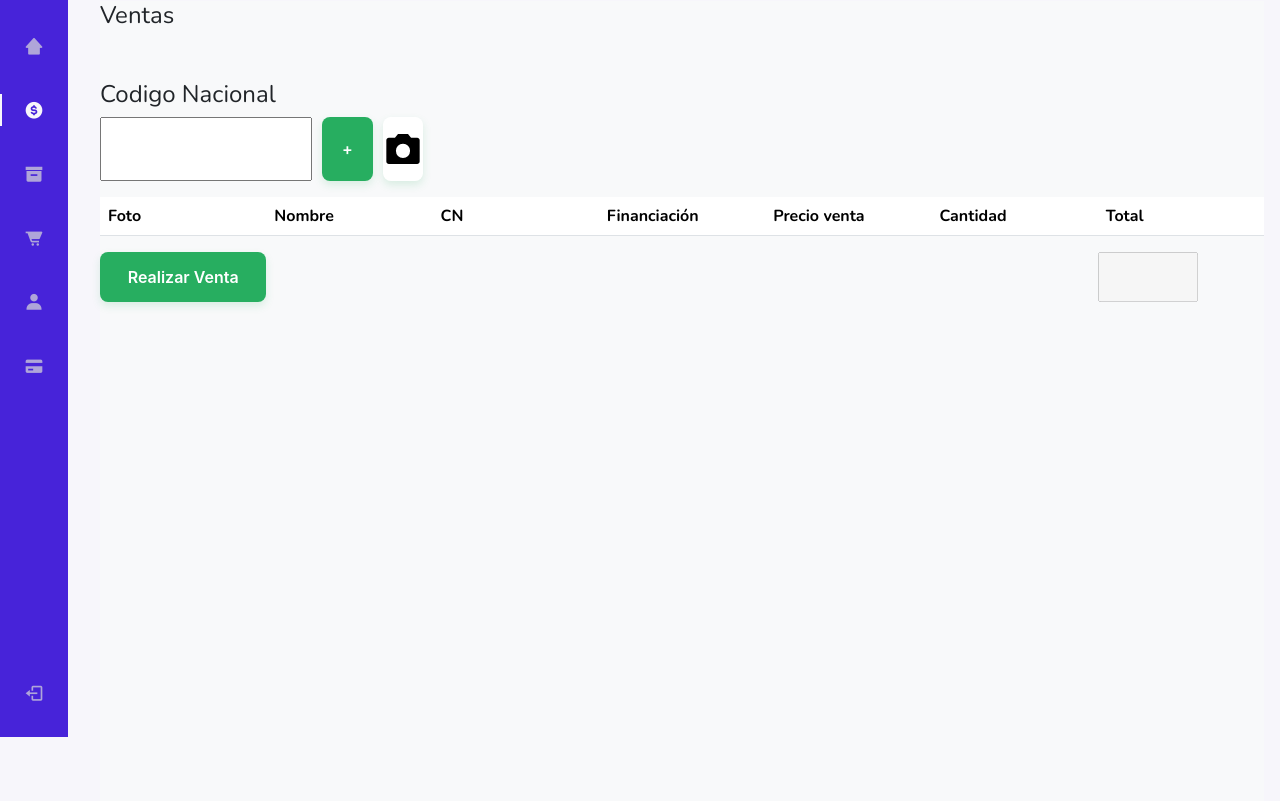
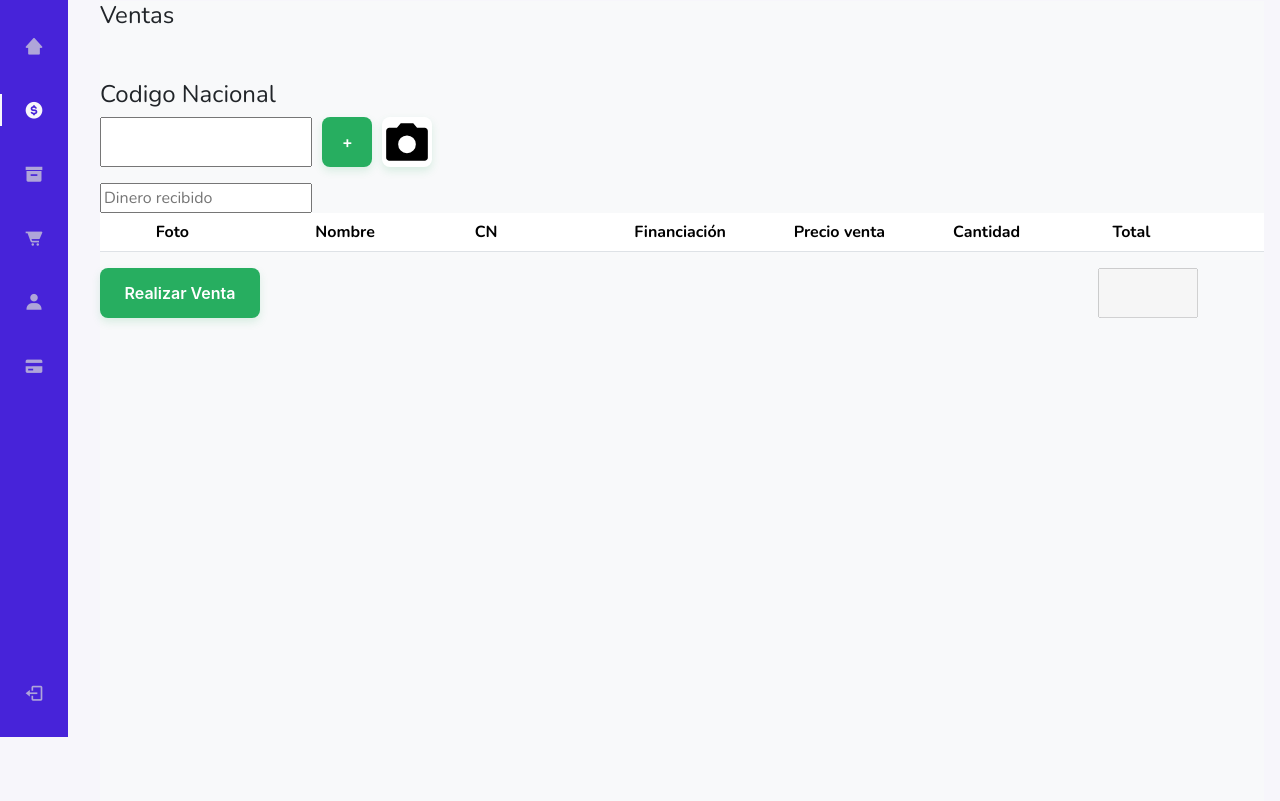
Before and after one commit to Angelilloglez98/OUTERPHARMA, a PHP site: page /ventas.html in a window 1280 px wide. Shown: the part 63-864 px from the top of the page. Run offline with PHP 8.4, Linux system fonts and the light colour scheme; lists and menus that the app fills with data are empty; some libraries are stand-ins or nearby versions.

Commit message:
mis ultimos cambios

```diff
--- a/App/scripts/ventasFarmacia.js
+++ b/App/scripts/ventasFarmacia.js
@@ -55,7 +55,6 @@ async function BuscarMedicamento(cn) {
 
                         });
 
-
                 } else {
                     console.log('No existe en base datos');
                 }
@@ -82,7 +81,11 @@ function PintarTabla(Urlfoto, Nombre, CN, Precio, cantidadMaxima) {
     let total = document.createElement('td');
     total.classList.add('totalfila');
     let foto = document.createElement('img');
-
+    let papeleratd=document.createElement('td');
+    let papeleraDiv=document.createElement('div');
+    papeleratd.appendChild(papeleraDiv);
+    papeleratd.classList.add('containerPapelera');
+    papeleraDiv.classList.add('papelera');
     financiacion.innerHTML = `<select>
         <option value="0">sin financiacion</option>
         <option value="0.1">10%</option>
@@ -98,6 +101,7 @@ function PintarTabla(Urlfoto, Nombre, CN, Precio, cantidadMaxima) {
     precio.appendChild(document.createTextNode(Precio));
     cantidad.innerHTML = `<input type="number" value="1" step="1" min="1" max="${cantidadMaxima}" />`;
     total.appendChild(document.createTextNode(Precio * cantidad.textContent));
+    fila.appendChild(papeleratd);
     fila.appendChild(colfoto);
     fila.appendChild(nombre);
     fila.appendChild(CodigoNacional);
@@ -106,21 +110,28 @@ function PintarTabla(Urlfoto, Nombre, CN, Precio, cantidadMaxima) {
     fila.appendChild(cantidad);
     fila.appendChild(total);
     tabla.appendChild(fila);
+
+    document.querySelectorAll('.papelera').forEach(papelera=>{
+        papelera.addEventListener('click',(e)=>{
+            EliminarFila(e.target.closest('tr'));
+
+        });
+    })
+
     ActualizarPrecioFila();
     actualizarPrecioTotal();
 }
 let total = document.querySelector('.total');
 total.disabled=true;
 total.style.textAlign='center';
+
 function actualizarPrecioTotal() {
     let totales = document.querySelectorAll('.totalfila');
-
-
     let sumatorio = 0;
     totales.forEach(costeFila => {
         sumatorio += parseFloat(costeFila.textContent);
     });
-    total.value = sumatorio + ' Euros';
+    total.value = sumatorio.toFixed(2) + ' Euros';
 }
 
 function ActualizarPrecioFila() {
@@ -129,6 +140,7 @@ function ActualizarPrecioFila() {
     let cantidad = document.querySelectorAll('.cantidad');
     let total = document.querySelectorAll('.totalfila');
     let preciototal = [];
+
     for (let i = 0; i < financiacion.length; i++) {
         let valor = (cantidad[i].firstChild.value * precio[i].textContent) - (precio[i].textContent * financiacion[i].firstChild.value);
         preciototal.push(valor.toFixed(2) + ' Euros')
@@ -148,3 +160,24 @@ function ActualizarPrecioFila() {
         };
     });
 }
+
+function devuelta() {
+    document.querySelector('.devuelta').innerHTML='';
+    let inputVuelta=parseFloat(document.querySelector('.dinero').value);
+    let total=parseFloat(document.querySelector('.total').value);
+    if (!isNaN(total)){
+        if (inputVuelta>=total){
+            let totaldevuelto=inputVuelta-total;
+            document.querySelector('.devuelta').appendChild(document.createTextNode(totaldevuelto.toFixed(2)+' Euros'));
+        }else{
+            document.querySelector('.devuelta').appendChild(document.createTextNode('No hay suficiente dinero'));
+        }
+    }
+
+}
+
+document.querySelector('.dinero').onchange=()=>{devuelta()}
+function EliminarFila(tr) {
+    tr.remove();
+    actualizarPrecioTotal();
+}
--- a/App/styles/ventas.css
+++ b/App/styles/ventas.css
@@ -4,7 +4,7 @@ table{
 
 tr{
     display: grid;
-    grid-template-columns: repeat(7,1fr);
+    grid-template-columns: 0.3fr 1fr 1fr 1fr 1fr 1fr 1fr 1fr;
 }
 select{
     min-width: 40px;
@@ -18,7 +18,7 @@ tr img{
 
 .realizarventa{
     display: grid;
-    grid-template-areas:'realizarpedido none none none none none total' ;
+    grid-template-areas:'realizarpedido none none none none devuelta total';
     grid-template-columns: repeat(7,1fr);
 }
 
@@ -39,8 +39,50 @@ form{
     max-height: 700px;
     overflow-y: scroll;
 }
+.papelera{
+    width: 100%;
+    height: 100%;
+    background-image: url('../assets/papelera.png');
+    background-position: center;
+    background-size: contain;
+    background-repeat: no-repeat;
+    cursor: pointer;
+    min-width: 15px;
+    max-width: 30px;
+}
+
+.devuelta{
+    grid-area: devuelta;
+    display: flex;
+    justify-content: center;
+    align-items: center;
+    margin: 0;
+    color: brown;
+    margin: 010px;
+}
+
+.papelera:hover{
+    transform: scale(1.1);
+}
+
+form{
+    display: flex;
+    width: 50%;
+}
+
+.dinero{
+    grid-area: dinero;
+}
+
+.containerPapelera{
+    display: flex;
+    align-items: center;
+    justify-content: center;
+}
 /* CSS */
 .botonverde {
+    width: 50px;
+    height: 50px;
   appearance: none;
   backface-visibility: hidden;
   background-color: #27ae60;
@@ -69,6 +111,9 @@ form{
   touch-action: manipulation;
   vertical-align: top;
   white-space: nowrap;
+}
+form >input{
+    width: fit-content;
 }
 
 .botonverde:hover {
@@ -124,6 +169,7 @@ td{
     justify-content: left;
     align-items: start;
 }
+
 @media (max-width:975px) {
     table{
         font-size:0.75em;
@@ -141,8 +187,11 @@ td{
     body{
         font-size: 14px;
     }
+    .cn{
+        display: none;
+    }
     tr{
-        grid-template-columns: repeat(6,1fr);
+        grid-template-columns: 0.3fr  1fr 1fr 1fr 1fr 1fr;
 
     }
     .cambiarForma{
--- a/App/ventas.html
+++ b/App/ventas.html
@@ -49,36 +49,37 @@
                         <input type="submit" value="+" class="botonverde">
                         <input type="button" value="" id="codigoBarra" class="botonverde ">
                     </form>
-
+                    <input type="text" placeholder="Dinero recibido" class="input input-group-sm dinero">
                 </div>
                 <div class="ventana row">
                     <div class="col-12">
                         <table class="table">
                             <thead>
                                 <tr >
+                                    <th></th>
                                     <th class="fotoProducto">Foto</th>
                                     <th>Nombre</th>
-                                    <th>CN</th>
+                                    <th class="cn">CN</th>
                                     <th>Financiación</th>
                                     <th>Precio venta</th>
                                     <th>Cantidad</th>
                                     <th>Total</th>
                                 </tr>
                             </thead>
+
                             <tbody id="venta">
 
                             </tbody>
+
                         </table>
                     </div>
                 </div>
                 <div class="realizarVenta">
                     <input type="button" class="botonverde venta" value="Realizar Venta">
+                    <p class="devuelta"></p>
                     <input type="text" class="total" value="">
                 </div>
             </div>
         </div>
-
-
-
     </body>
 </html>
```
Also changed, not shown: App/assets/papelera.png (added).
